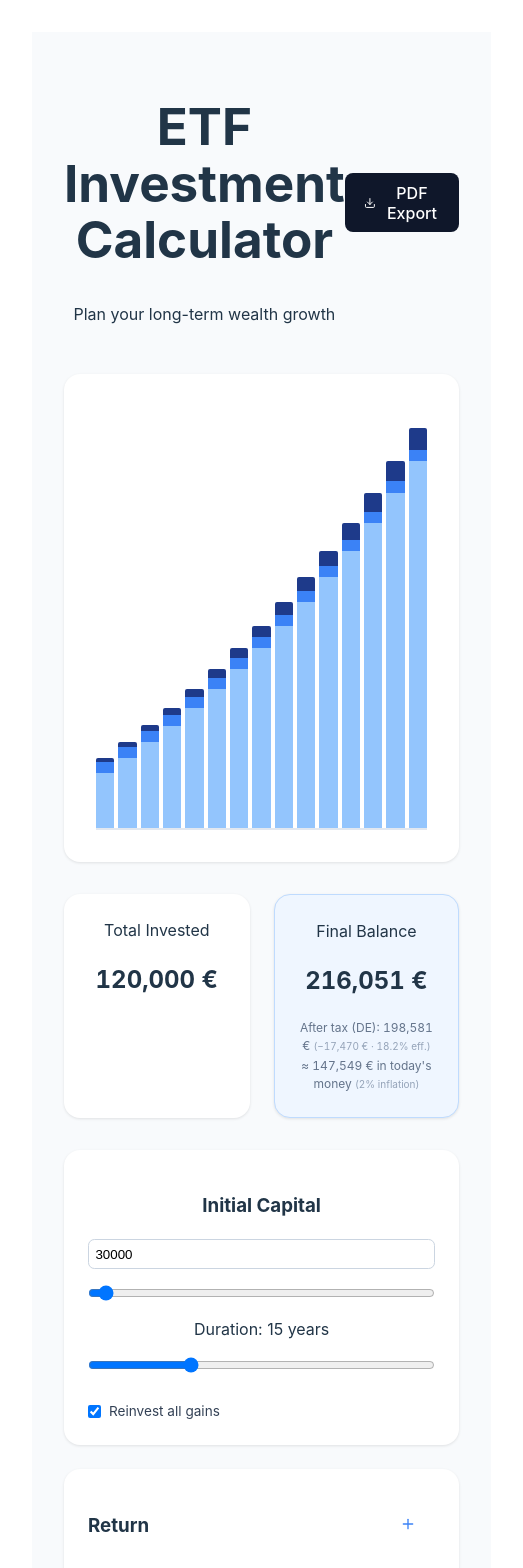
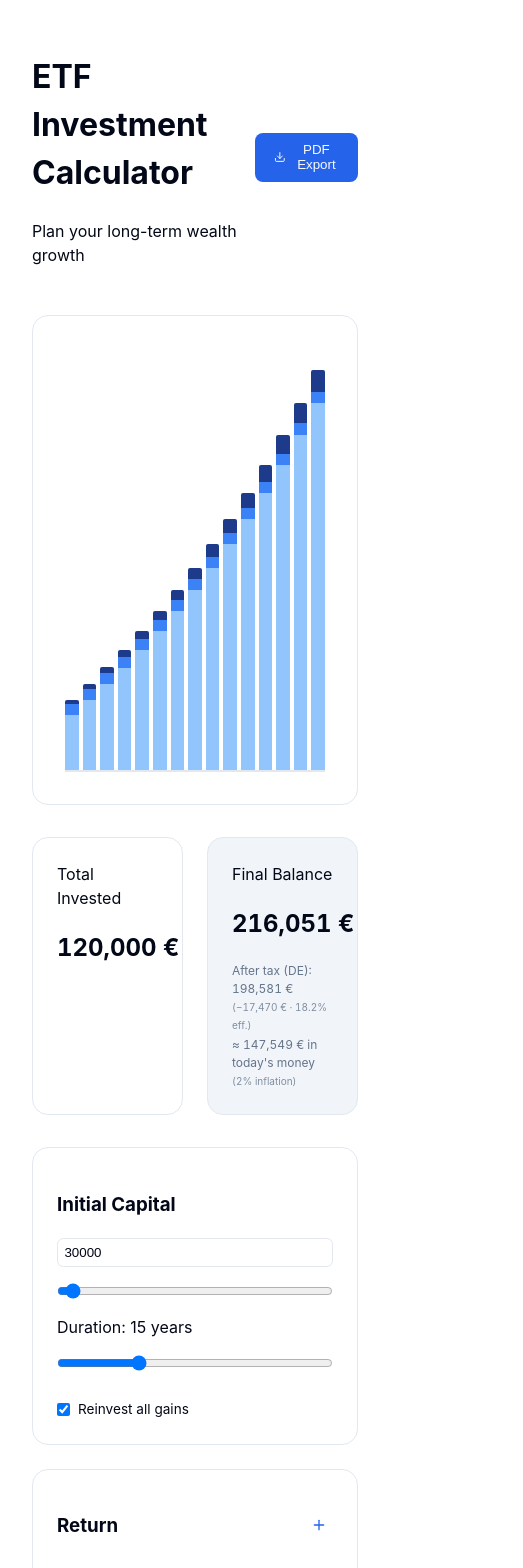
Before and after one commit to hamsterbacke23/investment-calc, a Vue app: page / in a window 390 px wide. Shown: the top 1568 px of the page, 523 px wide, since content can reach past the window. Built offline with nearby package versions, Linux system fonts and the light colour scheme.

Commit message:
Fix dark mode contrast and add mobile tap tooltips for chart bars

```diff
--- a/src/App.vue
+++ b/src/App.vue
@@ -102,6 +102,11 @@ const calculateData = computed(() => {
 });
 
 const maxBalance = computed(() => Math.max(...calculateData.value.map(x => x.balance)));
+const activeTooltipYear = ref(null);
+
+const toggleBarTooltip = (year) => {
+  activeTooltipYear.value = activeTooltipYear.value === year ? null : year;
+};
 
 const barStyle = (d, i) => {
   const max = maxBalance.value;
@@ -240,7 +245,7 @@ const exportPDF = () => {
 </script>
 
 <template>
-  <div class="app-container">
+  <div class="app-container" @click="activeTooltipYear = null">
     <header class="main-header">
       <div>
         <h1>ETF Investment Calculator</h1>
@@ -346,7 +351,14 @@ const exportPDF = () => {
           <div class="bars">
             <div v-for="(d, i) in calculateData" :key="d.year"
                  class="bar"
-                 :style="barStyle(d, i)">
+                 :class="{ active: activeTooltipYear === d.year }"
+                 :style="barStyle(d, i)"
+                 @click.stop="toggleBarTooltip(d.year)"
+                 @keydown.enter.stop.prevent="toggleBarTooltip(d.year)"
+                 @keydown.space.stop.prevent="toggleBarTooltip(d.year)"
+                 tabindex="0"
+                 role="button"
+                 :aria-label="`Show details for year ${d.year}`">
               <span class="tooltip">
                 <strong>Year {{d.year}} ({{ new Date().getFullYear() + d.year }})</strong><br>
                 {{d.balance.toLocaleString()}} €
@@ -408,7 +420,8 @@ const exportPDF = () => {
   margin: 0 auto;
   padding: 2rem;
   font-family: -apple-system, BlinkMacSystemFont, "Segoe UI", Roboto, Helvetica, Arial, sans-serif;
-  background: #f8fafc;
+  background: hsl(var(--background));
+  color: hsl(var(--foreground));
   min-height: 100vh;
 }
 
@@ -439,10 +452,11 @@ const exportPDF = () => {
 }
 
 .card {
-  background: white;
+  background: hsl(var(--card));
+  color: hsl(var(--card-foreground));
   padding: 1.5rem;
   border-radius: 1rem;
-  box-shadow: 0 1px 3px rgba(0,0,0,0.1);
+  border: 1px solid hsl(var(--border));
   margin-bottom: 1.5rem;
 }
 
@@ -454,7 +468,7 @@ const exportPDF = () => {
 }
 
 .item-box {
-  background: #f1f5f9;
+  background: hsl(var(--muted));
   padding: 1rem;
   border-radius: 0.75rem;
   margin-bottom: 1rem;
@@ -466,12 +480,14 @@ const exportPDF = () => {
 input[type="number"], select {
   width: 100%;
   padding: 0.4rem;
-  border: 1px solid #cbd5e1;
+  border: 1px solid hsl(var(--input));
+  background: hsl(var(--background));
+  color: hsl(var(--foreground));
   border-radius: 0.4rem;
   box-sizing: border-box;
 }
 
-.item-label { font-weight: 600; font-size: 0.9rem; color: #1e293b; }
+.item-label { font-weight: 600; font-size: 0.9rem; color: hsl(var(--foreground)); }
 
 input[type="range"] {
   width: 100%;
@@ -479,8 +495,8 @@ input[type="range"] {
 }
 
 .btn-primary {
-  background: #0f172a;
-  color: white;
+  background: hsl(var(--primary));
+  color: hsl(var(--primary-foreground));
   border: none;
   padding: 0.6rem 1.2rem;
   border-radius: 0.5rem;
@@ -490,18 +506,18 @@ input[type="range"] {
   gap: 0.5rem;
 }
 
-.btn-icon { background: none; border: none; color: #3b82f6; cursor: pointer; }
-.btn-delete { background: none; border: none; color: #ef4444; cursor: pointer; }
+.btn-icon { background: none; border: none; color: hsl(var(--primary)); cursor: pointer; }
+.btn-delete { background: none; border: none; color: hsl(var(--destructive)); cursor: pointer; }
 
 .chart-container {
-  background: white;
+  background: hsl(var(--card));
   height: 400px;
   border-radius: 1rem;
   padding: 2rem;
   padding-top: 3.5rem;
   display: flex;
   align-items: flex-end;
-  box-shadow: 0 1px 3px rgba(0,0,0,0.1);
+  border: 1px solid hsl(var(--border));
   contain: style;
   position: relative;
   overflow: visible;
@@ -513,7 +529,7 @@ input[type="range"] {
   gap: 4px;
   width: 100%;
   height: 100%;
-  border-bottom: 2px solid #e2e8f0;
+  border-bottom: 2px solid hsl(var(--border));
 }
 
 .bar {
@@ -525,14 +541,15 @@ input[type="range"] {
 }
 
 .bar:hover { filter: brightness(1.15); z-index: 10; }
+.bar.active { filter: brightness(1.15); z-index: 10; }
 
 .tooltip {
   position: absolute;
   bottom: calc(100% + 8px);
   left: 50%;
   transform: translateX(-50%);
-  background: #0f172a;
-  color: white;
+  background: hsl(var(--popover));
+  color: hsl(var(--popover-foreground));
   padding: 6px 10px;
   border-radius: 6px;
   font-size: 0.7rem;
@@ -558,9 +575,10 @@ input[type="range"] {
 .tooltip .gain-pos { color: #4ade80; }
 .tooltip .gain-neg { color: #f87171; }
 .tooltip .gain-deposit { color: #60a5fa; }
-.tooltip .gain-total { color: #e2e8f0; font-weight: 600; border-top: 1px solid #334155; padding-top: 2px; display: inline-block; margin-top: 2px; }
+.tooltip .gain-total { color: hsl(var(--popover-foreground)); font-weight: 600; border-top: 1px solid hsl(var(--border)); padding-top: 2px; display: inline-block; margin-top: 2px; }
 
 .bar:hover .tooltip { display: block; }
+.bar.active .tooltip { display: block; }
 
 .stats-grid {
   display: grid;
@@ -570,23 +588,24 @@ input[type="range"] {
 }
 
 .stat-card {
-  background: white;
+  background: hsl(var(--card));
+  color: hsl(var(--card-foreground));
   padding: 1.5rem;
   border-radius: 1rem;
-  box-shadow: 0 1px 3px rgba(0,0,0,0.1);
+  border: 1px solid hsl(var(--border));
   overflow: hidden;
 }
 
 .stat-card h2 { font-variant-numeric: tabular-nums; white-space: nowrap; }
-.tax-note { display: block; font-size: 0.75rem; color: #64748b; margin-top: 0.25rem; font-variant-numeric: tabular-nums; }
-.tax-note small { color: #94a3b8; }
-.inflation-note { display: block; font-size: 0.75rem; color: #64748b; margin-top: 0.15rem; font-variant-numeric: tabular-nums; }
-.inflation-note small { color: #94a3b8; }
+.tax-note { display: block; font-size: 0.75rem; color: hsl(var(--muted-foreground)); margin-top: 0.25rem; font-variant-numeric: tabular-nums; }
+.tax-note small { color: hsl(var(--muted-foreground)); opacity: 0.8; }
+.inflation-note { display: block; font-size: 0.75rem; color: hsl(var(--muted-foreground)); margin-top: 0.15rem; font-variant-numeric: tabular-nums; }
+.inflation-note small { color: hsl(var(--muted-foreground)); opacity: 0.8; }
 
-.highlighted { background: #eff6ff; border: 1px solid #bfdbfe; }
+.highlighted { background: hsl(var(--secondary)); border: 1px solid hsl(var(--border)); }
 
 .small-label-input { display: flex; flex-direction: column; gap: 2px; }
-.small-label-input label { font-size: 0.7rem; color: #64748b; }
+.small-label-input label { font-size: 0.7rem; color: hsl(var(--muted-foreground)); }
 .small-label-input input { width: 100%; }
 
 .year-input { width: 4rem !important; text-align: center; }
@@ -603,7 +622,7 @@ input[type="range"] {
 .btn-link {
   background: none;
   border: none;
-  color: #3b82f6;
+  color: hsl(var(--primary));
   cursor: pointer;
   font-size: 0.75rem;
   display: flex;
@@ -615,12 +634,12 @@ input[type="range"] {
 .btn-link:hover { text-decoration: underline; }
 
 .btn-link-reset {
-  color: #94a3b8;
+  color: hsl(var(--muted-foreground));
   font-size: 0.85rem;
   margin-left: auto;
   align-self: center;
 }
-.btn-link-reset:hover { color: #ef4444; text-decoration: none; }
+.btn-link-reset:hover { color: hsl(var(--destructive)); text-decoration: none; }
 
 .toggle-row { margin-top: 0.75rem; }
 .toggle-label {
@@ -628,28 +647,28 @@ input[type="range"] {
   align-items: center;
   gap: 0.5rem;
   font-size: 0.85rem;
-  color: #334155;
+  color: hsl(var(--foreground));
   cursor: pointer;
 }
 .toggle-label input[type="checkbox"] { width: auto; margin: 0; }
 
 .yield-display { font-weight: bold; display: flex; align-items: center; gap: 4px; font-variant-numeric: tabular-nums; min-width: 5rem; }
-.negative { color: #ef4444; }
+.negative { color: hsl(var(--destructive)); }
 
 /* --- ETF Benchmark --- */
 .benchmark-section {
   margin-top: 2rem;
   padding: 1.25rem 1.5rem;
-  background: #fff;
+  background: hsl(var(--card));
   border-radius: 12px;
-  border: 1px solid #e2e8f0;
+  border: 1px solid hsl(var(--border));
 }
 .benchmark-section h4 {
   margin: 0 0 1rem;
   font-size: 0.95rem;
-  color: #1e293b;
+  color: hsl(var(--foreground));
 }
-.benchmark-sub { font-weight: 400; color: #64748b; font-size: 0.85rem; }
+.benchmark-sub { font-weight: 400; color: hsl(var(--muted-foreground)); font-size: 0.85rem; }
 .benchmark-grid {
   display: grid;
   grid-template-columns: repeat(auto-fit, minmax(220px, 1fr));
@@ -658,27 +677,27 @@ input[type="range"] {
 .benchmark-card {
   padding: 0.75rem 1rem;
   border-radius: 8px;
-  background: #f8fafc;
-  border: 1px solid #e2e8f0;
+  background: hsl(var(--muted));
+  border: 1px solid hsl(var(--border));
 }
 .benchmark-name {
   font-weight: 600;
   font-size: 0.85rem;
-  color: #1e293b;
+  color: hsl(var(--foreground));
   margin-bottom: 0.25rem;
 }
-.benchmark-ticker { font-weight: 400; color: #94a3b8; font-size: 0.8rem; }
+.benchmark-ticker { font-weight: 400; color: hsl(var(--muted-foreground)); font-size: 0.8rem; }
 .benchmark-return { font-size: 1.1rem; font-weight: 700; margin-bottom: 0.15rem; font-variant-numeric: tabular-nums; }
-.benchmark-total { font-size: 0.8rem; font-weight: 400; color: #64748b; margin-left: 0.35rem; }
+.benchmark-total { font-size: 0.8rem; font-weight: 400; color: hsl(var(--muted-foreground)); margin-left: 0.35rem; }
 .bm-pos { color: #16a34a; }
 .bm-neg { color: #ef4444; }
-.benchmark-meta { font-size: 0.75rem; color: #94a3b8; }
+.benchmark-meta { font-size: 0.75rem; color: hsl(var(--muted-foreground)); }
 .benchmark-warn { color: #f59e0b; }
-.benchmark-na { font-size: 0.8rem; color: #94a3b8; font-style: italic; }
+.benchmark-na { font-size: 0.8rem; color: hsl(var(--muted-foreground)); font-style: italic; }
 .benchmark-disclaimer {
   margin: 0.75rem 0 0;
   font-size: 0.7rem;
-  color: #94a3b8;
+  color: hsl(var(--muted-foreground));
   line-height: 1.4;
 }
 
--- a/src/style.css
+++ b/src/style.css
@@ -2,15 +2,82 @@
   font-family: system-ui, Avenir, Helvetica, Arial, sans-serif;
   line-height: 1.5;
   font-weight: 400;
+  color-scheme: light;
+  color: hsl(var(--foreground));
+  background-color: hsl(var(--background));
 
-  color-scheme: light dark;
-  color: rgba(255, 255, 255, 0.87);
-  background-color: #242424;
+  --background: 0 0% 100%;
+  --foreground: 222.2 84% 4.9%;
+  --card: 0 0% 100%;
+  --card-foreground: 222.2 84% 4.9%;
+  --popover: 0 0% 100%;
+  --popover-foreground: 222.2 84% 4.9%;
+  --primary: 221.2 83.2% 53.3%;
+  --primary-foreground: 210 40% 98%;
+  --secondary: 210 40% 96.1%;
+  --secondary-foreground: 222.2 47.4% 11.2%;
+  --muted: 210 40% 96.1%;
+  --muted-foreground: 215.4 16.3% 46.9%;
+  --accent: 210 40% 96.1%;
+  --accent-foreground: 222.2 47.4% 11.2%;
+  --destructive: 0 84.2% 60.2%;
+  --destructive-foreground: 210 40% 98%;
+  --border: 214.3 31.8% 91.4%;
+  --input: 214.3 31.8% 91.4%;
+  --ring: 221.2 83.2% 53.3%;
 
   font-synthesis: none;
   text-rendering: optimizeLegibility;
   -webkit-font-smoothing: antialiased;
   -moz-osx-font-smoothing: grayscale;
+}
+
+.dark {
+  color-scheme: dark;
+  --background: 222.2 84% 4.9%;
+  --foreground: 210 40% 98%;
+  --card: 222.2 84% 4.9%;
+  --card-foreground: 210 40% 98%;
+  --popover: 222.2 84% 4.9%;
+  --popover-foreground: 210 40% 98%;
+  --primary: 217.2 91.2% 59.8%;
+  --primary-foreground: 222.2 47.4% 11.2%;
+  --secondary: 217.2 32.6% 17.5%;
+  --secondary-foreground: 210 40% 98%;
+  --muted: 217.2 32.6% 17.5%;
+  --muted-foreground: 215 20.2% 65.1%;
+  --accent: 217.2 32.6% 17.5%;
+  --accent-foreground: 210 40% 98%;
+  --destructive: 0 62.8% 30.6%;
+  --destructive-foreground: 210 40% 98%;
+  --border: 217.2 32.6% 17.5%;
+  --input: 217.2 32.6% 17.5%;
+  --ring: 224.3 76.3% 48%;
+}
+
+@media (prefers-color-scheme: dark) {
+  :root:not(.light) {
+    color-scheme: dark;
+    --background: 222.2 84% 4.9%;
+    --foreground: 210 40% 98%;
+    --card: 222.2 84% 4.9%;
+    --card-foreground: 210 40% 98%;
+    --popover: 222.2 84% 4.9%;
+    --popover-foreground: 210 40% 98%;
+    --primary: 217.2 91.2% 59.8%;
+    --primary-foreground: 222.2 47.4% 11.2%;
+    --secondary: 217.2 32.6% 17.5%;
+    --secondary-foreground: 210 40% 98%;
+    --muted: 217.2 32.6% 17.5%;
+    --muted-foreground: 215 20.2% 65.1%;
+    --accent: 217.2 32.6% 17.5%;
+    --accent-foreground: 210 40% 98%;
+    --destructive: 0 62.8% 30.6%;
+    --destructive-foreground: 210 40% 98%;
+    --border: 217.2 32.6% 17.5%;
+    --input: 217.2 32.6% 17.5%;
+    --ring: 224.3 76.3% 48%;
+  }
 }
 
 a {
@@ -24,56 +91,12 @@ a:hover {
 
 body {
   margin: 0;
-  display: flex;
-  place-items: center;
   min-width: 320px;
   min-height: 100vh;
-}
-
-h1 {
-  font-size: 3.2em;
-  line-height: 1.1;
-}
-
-button {
-  border-radius: 8px;
-  border: 1px solid transparent;
-  padding: 0.6em 1.2em;
-  font-size: 1em;
-  font-weight: 500;
-  font-family: inherit;
-  background-color: #1a1a1a;
-  cursor: pointer;
-  transition: border-color 0.25s;
-}
-button:hover {
-  border-color: #646cff;
-}
-button:focus,
-button:focus-visible {
-  outline: 4px auto -webkit-focus-ring-color;
-}
-
-.card {
-  padding: 2em;
+  background-color: hsl(var(--background));
+  color: hsl(var(--foreground));
 }
 
 #app {
-  max-width: 1280px;
-  margin: 0 auto;
-  padding: 2rem;
-  text-align: center;
+  min-height: 100vh;
 }
-
-@media (prefers-color-scheme: light) {
-  :root {
-    color: #213547;
-    background-color: #ffffff;
-  }
-  a:hover {
-    color: #747bff;
-  }
-  button {
-    background-color: #f9f9f9;
-  }
-}
```
